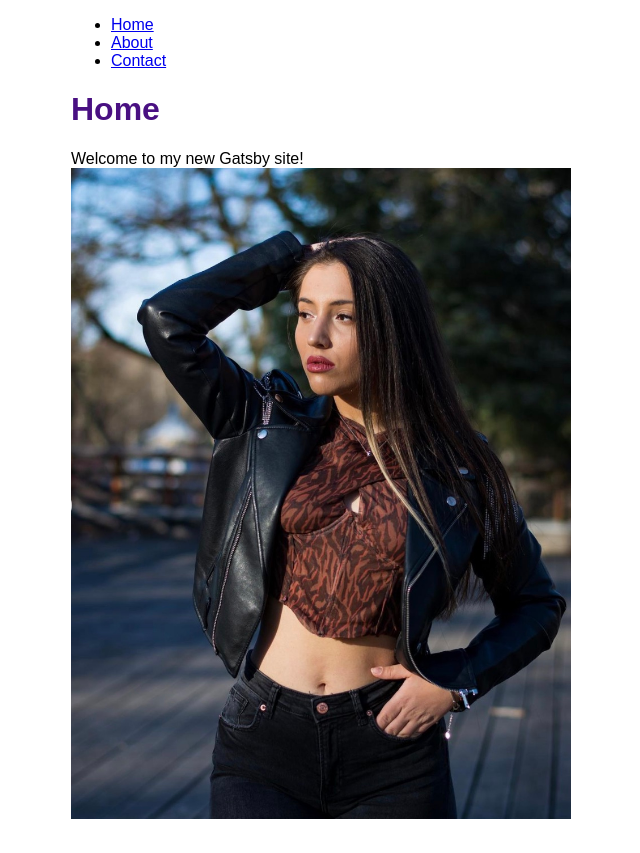
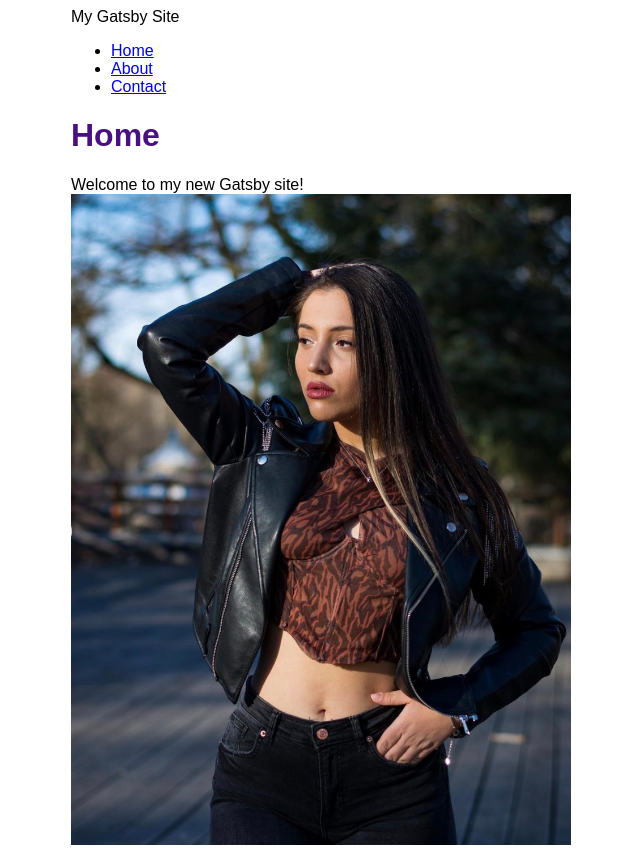
Before and after one commit to andra022/First-G, a Gatsby site: page / in a window 1280 px wide. Shown: the whole page, without its empty margins (319-959 px from the left). Before the commit the page ends 827 px from the top, so only its background shows below. Built offline with nearby package versions, Linux system fonts and the light colour scheme; Gatsby itself is replaced by a stand-in of ours.

Commit message:
Finished Gatsby Tutorial Part 3

```diff
--- a/src/components/layout.js
+++ b/src/components/layout.js
@@ -1,12 +1,22 @@
 import * as React from 'react'
-import { Link } from 'gatsby'
+import { Link, useStaticQuery, graphql } from 'gatsby'
 import { container, heading, navLinks, navLinkItem, navLinkText } from './layout.module.css'
-console.log('container:' , container)
 
 const Layout = ({ pageTitle, pageHeading, children }) => {
+    const data = useStaticQuery(graphql`
+    query {
+      site {
+        siteMetadata {
+          title
+        }
+      }
+    }
+  `)
+
     return(
         <main className = { container }>
-            <title>{pageTitle}</title>
+            <title>{pageTitle} | {data.site.siteMetadata.title}</title>
+            <header>{data.site.siteMetadata.title}</header>
             <nav>
                 <ul className={ navLinks }>
                     <li className={ navLinkItem }><Link to="/" className={ navLinkText }>Home</Link></li>
```
